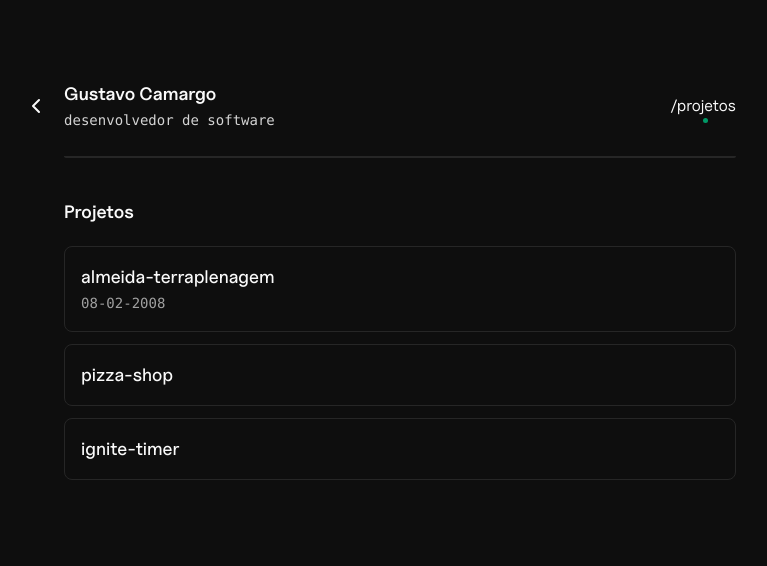
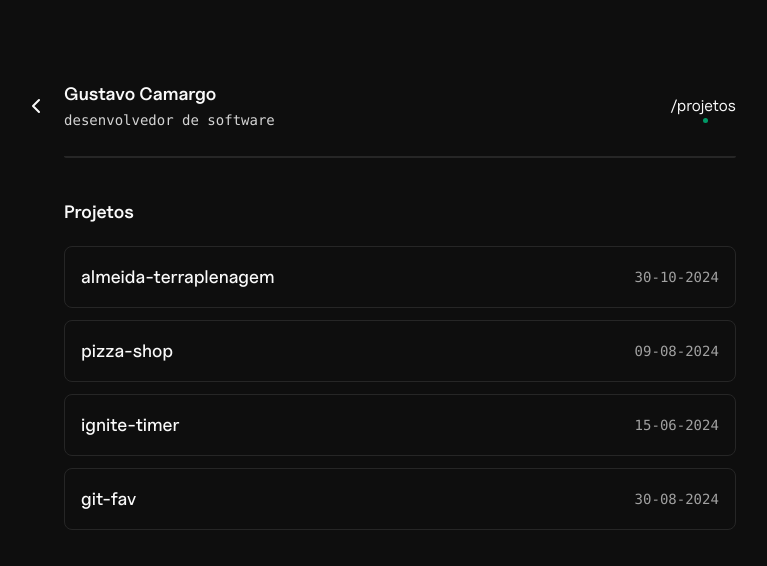
Before and after one commit to gusfngg/portifolio, a Next.js app: page /projects in a window 1280 px wide. Shown: the top 566 px of the page, without its empty margins (240-1007 px from the left). Built offline with nearby package versions, Linux system fonts and the light colour scheme.

Commit message:
add news projects

```diff
--- a/src/app/page.tsx
+++ b/src/app/page.tsx
@@ -5,7 +5,7 @@ import Link from 'next/link'
 
 export default function Home() {
   return (
-    <div className="flex flex-col gap-[85px]">
+    <div className="flex flex-col gap-[60px]">
       <div>
         <About />
       </div>
@@ -14,7 +14,7 @@ export default function Home() {
         <TitleSection title="Contatos" />
 
         <div className="flex flex-col gap-3">
-          <div className="border-[1.5px] hover:bg-zinc-100 dark:hover:bg-neutral-900 px-4 py-3 rounded cursor-pointer">
+          <div className="border-[1.5px] hover:bg-zinc-100 dark:hover:bg-neutral-900 hover:border-transparent px-4 py-3 rounded cursor-pointer">
             <Link
               href={'https://www.linkedin.com/in/gustavo-camargo-4b825b189/'}
               target="_blank"
@@ -31,7 +31,7 @@ export default function Home() {
             </Link>
           </div>
 
-          <div className="border-[1.5px] hover:bg-zinc-100 dark:hover:bg-neutral-900 px-4 py-3 rounded cursor-pointer">
+          <div className="border-[1.5px] hover:bg-zinc-100 dark:hover:bg-neutral-900 hover:border-transparent px-4 py-3 rounded cursor-pointer">
             <Link
               href={'https://www.github.com/gusfngg'}
               target="_blank"
@@ -47,7 +47,7 @@ export default function Home() {
               <ArrowUpRight className="text-neutral-400" />
             </Link>
           </div>
-          <div className="border-[1.5px] hover:bg-zinc-100 dark:hover:bg-neutral-900 px-4 py-3 rounded cursor-pointer">
+          <div className="border-[1.5px] hover:bg-zinc-100 dark:hover:bg-neutral-900 hover:border-transparent px-4 py-3 rounded cursor-pointer">
             <Link
               href={'https://www.instagram.com/gs.gus'}
               target="_blank"
--- a/src/app/projects/page.tsx
+++ b/src/app/projects/page.tsx
@@ -5,9 +5,10 @@ export default function Projects() {
   return (
     <div className="flex flex-col gap-3">
       <TitleSection title="Projetos" />
-      <Project name="almeida-terraplenagem" date="08-02-2008" />
-      <Project name="pizza-shop" />
-      <Project name="ignite-timer" />
+      <Project name="almeida-terraplenagem" date="30-10-2024" />
+      <Project name="pizza-shop" date="09-08-2024" />
+      <Project name="ignite-timer" date="15-06-2024" />
+      <Project name="git-fav" date="30-08-2024" />
     </div>
   )
 }
--- a/src/components/project-block.tsx
+++ b/src/components/project-block.tsx
@@ -8,7 +8,7 @@ interface ProjectProps {
 export function Project({ name, date }: ProjectProps) {
   return (
     <Link href={`/projects/${name}`}>
-      <div className="border-[1.5px] hover:bg-zinc-100 dark:hover:bg-neutral-900 p-4 rounded-lg cursor-pointer">
+      <div className="border-[1.5px] flex items-center justify-between hover:bg-zinc-100 dark:hover:bg-neutral-900 hover:border-transparent p-4 rounded-lg cursor-pointer">
         <h1 className="text-base md:text-lg font-medium">{name}</h1>
         <span className="font-mono text-neutral-700 dark:text-neutral-400 text-sm">
           {date}
```
